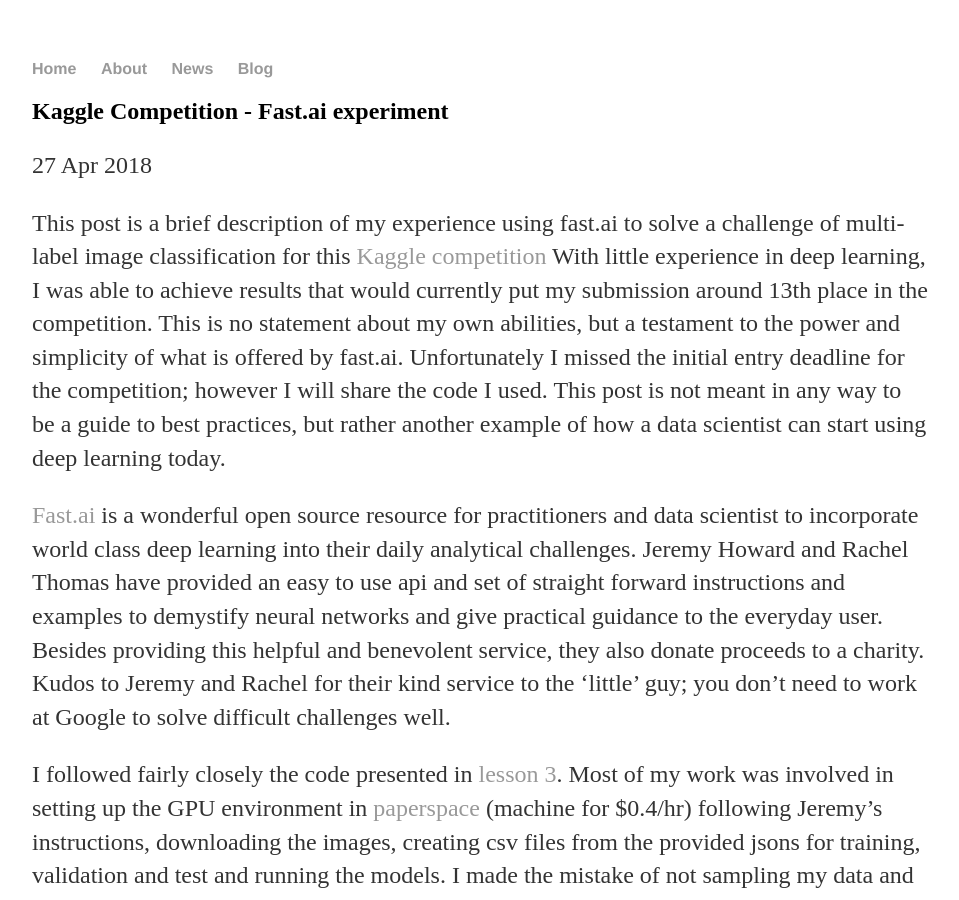
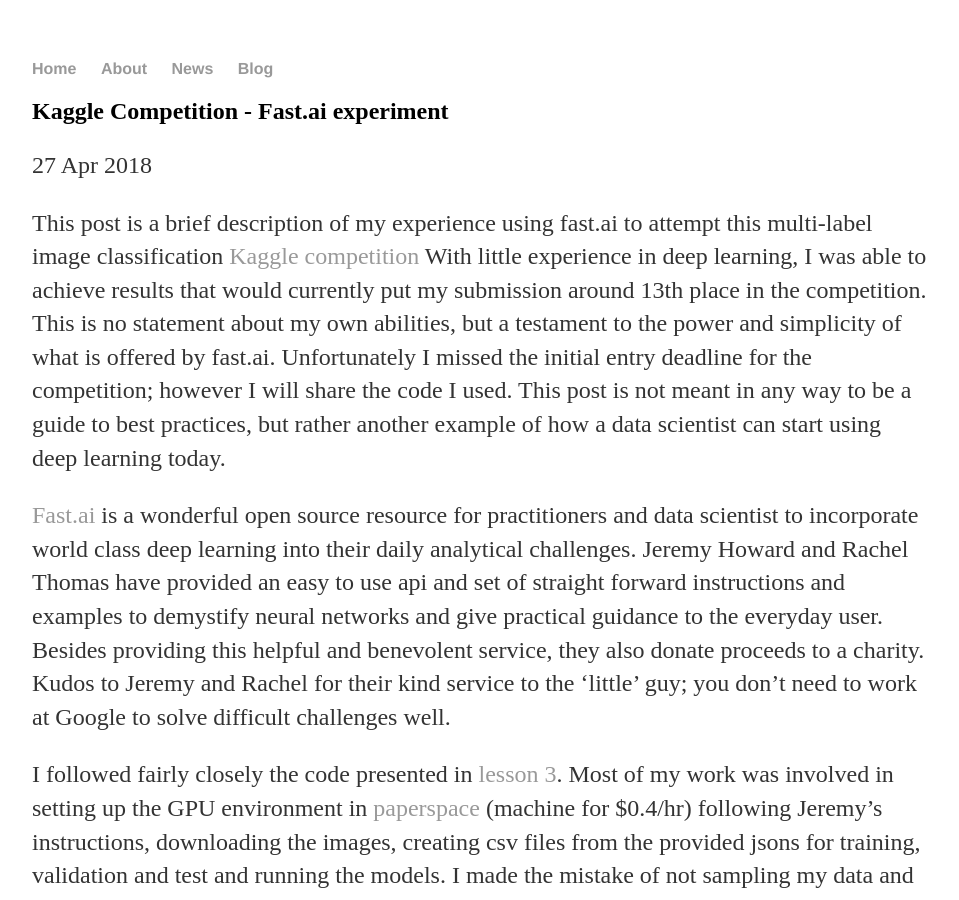
Before and after one commit to dtylor/dtylor.github.io, a Jekyll site: the page built from _posts/2018-04-27-TDS-kaggle-fastai.md, in a window 1280 px wide and 900 px high. Shown: the whole window, without its empty margins (160-1119 px from the left). Built offline with Jekyll 4.4.1, drawn with Linux system fonts in a browser that asks for light colours.

Commit message:
rename file

```diff
--- a/_posts/2018-04-27-TDS-kaggle-fastai.md
+++ b/_posts/2018-04-27-TDS-kaggle-fastai.md
@@ -3,7 +3,7 @@
 title: "Kaggle Competition - Fast.ai experiment"
 date: 2018-04-27
 ---
-This post is a brief description of my experience using fast.ai to solve a challenge of multi-label image classification for this [Kaggle competition](https://www.kaggle.com/c/imaterialist-challenge-fashion-2018 "iMaterialist Kaggle Competition")  With little experience in deep learning, I was able to achieve results that would currently put my submission around 13th place in the competition.  This is no statement about my own abilities, but a testament to the power and simplicity of what is offered by fast.ai.  Unfortunately I missed the initial entry deadline for the competition; however I will share the code I used.  This post is not meant in any way to be a guide to best practices, but rather another example of how a data scientist can start using deep learning today.
+This post is a brief description of my experience using fast.ai to attempt this multi-label image classification [Kaggle competition](https://www.kaggle.com/c/imaterialist-challenge-fashion-2018 "iMaterialist Kaggle Competition")  With little experience in deep learning, I was able to achieve results that would currently put my submission around 13th place in the competition.  This is no statement about my own abilities, but a testament to the power and simplicity of what is offered by fast.ai.  Unfortunately I missed the initial entry deadline for the competition; however I will share the code I used.  This post is not meant in any way to be a guide to best practices, but rather another example of how a data scientist can start using deep learning today.
 
 [Fast.ai](http://www.fast.ai/ "Fast.ai") is a wonderful open source resource for practitioners and data scientist to incorporate world class deep learning into their daily analytical challenges. Jeremy Howard and Rachel Thomas have provided an easy to use api and set of straight forward instructions and examples to demystify neural networks and give practical guidance to the everyday user.  Besides providing this helpful and benevolent service, they also donate proceeds to a charity.  Kudos to Jeremy and Rachel for their kind service to the 'little' guy; you don't need to work at Google to solve difficult challenges well.
 
```
